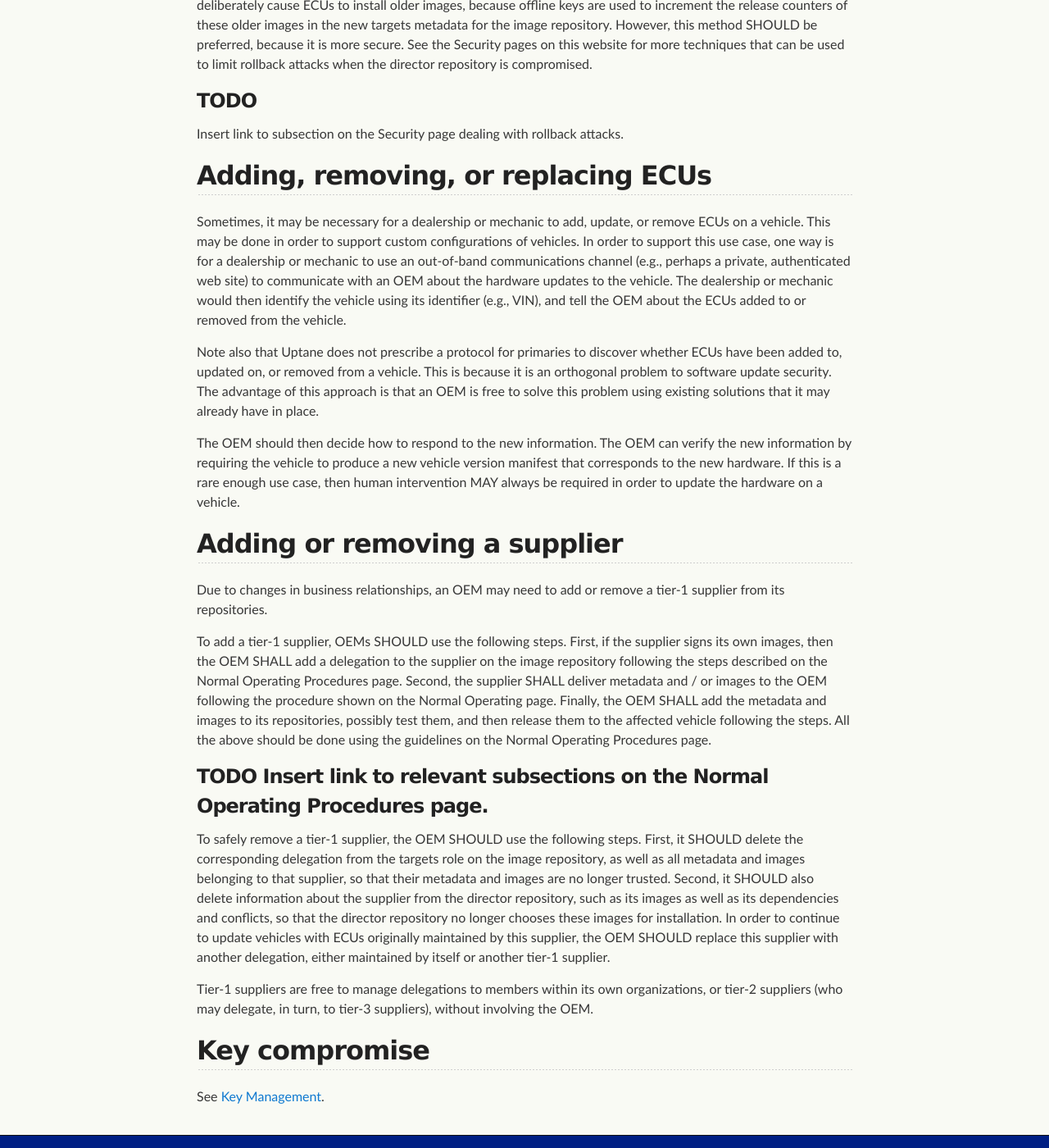
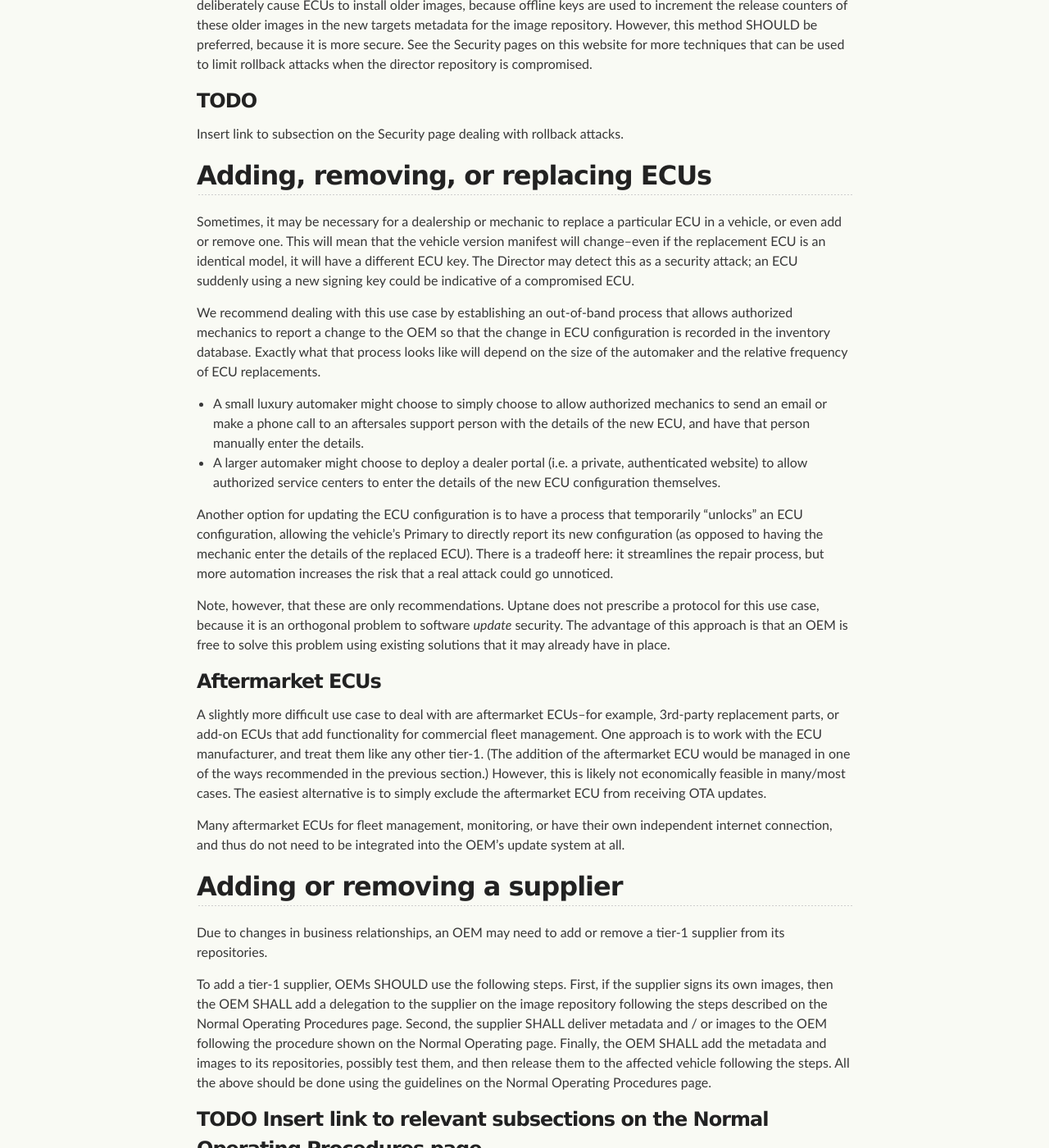
Before and after one commit to uptane/deployment-considerations, a Jekyll site: the page built from exceptional_operations.md, in a window 1280 px wide and 1400 px high, scrolled down 1465 px. Shown: the whole window at 82% size. Built offline with Jekyll 4.4.1, drawn with Linux system fonts in a browser that asks for light colours; our own code applies the rules of GitHub Pages for plain Markdown files.

Commit message:
Add info about aftermarket ECUs, improve ECU replacement section (#17)
* Add info about aftermarket ECUs, improve ECU replacement section

* Update exceptional_operations.md

Co-Authored-By: Trishank K Kuppusamy <33133073+trishankatdatadog@users.noreply.github.com>

```diff
--- a/exceptional_operations.md
+++ b/exceptional_operations.md
@@ -38,12 +38,22 @@ Insert link to subsection on the Security page dealing with rollback attacks.
 
 ## Adding, removing, or replacing ECUs
 
-Sometimes, it may be necessary for a dealership or mechanic to add, update, or remove ECUs on a vehicle. This may be done in order to support custom configurations of vehicles.
-In order to support this use case, one way is for a dealership or mechanic to use an out-of-band communications channel (e.g., perhaps a private, authenticated web site) to communicate with an OEM about the hardware updates to the vehicle. The dealership or mechanic would then identify the vehicle using its identifier (e.g., VIN), and tell the OEM about the ECUs added to or removed from the vehicle.
+Sometimes, it may be necessary for a dealership or mechanic to replace a particular ECU in a vehicle, or even add or remove one. This will mean that the vehicle version manifest will change--even if the replacement ECU is an identical model, it will have a different ECU key. The Director may detect this as a security attack; an ECU suddenly using a new signing key could be indicative of a compromised ECU.
 
-Note also that Uptane does not prescribe a protocol for primaries to discover whether ECUs have been added to, updated on, or removed from a vehicle. This is because it is an orthogonal problem to software update security. The advantage of this approach is that an OEM is free to solve this problem using existing solutions that it may already have in place.
+We recommend dealing with this use case by establishing an out-of-band process that allows authorized mechanics to report a change to the OEM so that the change in ECU configuration is recorded in the inventory database. Exactly what that process looks like will depend on the size of the automaker and the relative frequency of ECU replacements.
 
-The OEM should then decide how to respond to the new information. The OEM can verify the new information by requiring the vehicle to produce a new vehicle version manifest that corresponds to the new hardware. If this is a rare enough use case, then human intervention MAY always be required in order to update the hardware on a vehicle.
+* A small luxury automaker might choose to simply choose to allow authorized mechanics to send an email or make a phone call to an aftersales support person with the details of the new ECU, and have that person manually enter the details.
+* A larger automaker might choose to deploy a dealer portal (i.e. a private, authenticated website) to allow authorized service centers to enter the details of the new ECU configuration themselves.
+
+Another option for updating the ECU configuration is to have a process that temporarily "unlocks" an ECU configuration, allowing the vehicle's Primary to directly report its new configuration (as opposed to having the mechanic enter the details of the replaced ECU). There is a tradeoff here: it streamlines the repair process, but more automation increases the risk that a real attack could go unnoticed.
+
+Note, however, that these are only recommendations. Uptane does not prescribe a protocol for this use case, because it is an orthogonal problem to software _update_ security. The advantage of this approach is that an OEM is free to solve this problem using existing solutions that it may already have in place.
+
+### Aftermarket ECUs
+
+A slightly more difficult use case to deal with are aftermarket ECUs--for example, 3rd-party replacement parts, or add-on ECUs that add functionality for commercial fleet management. One approach is to work with the ECU manufacturer, and treat them like any other tier-1. (The addition of the aftermarket ECU would be managed in one of the ways recommended in the previous section.) However, this is likely not economically feasible in many/most cases. The easiest alternative is to simply exclude the aftermarket ECU from receiving OTA updates.
+
+Many aftermarket ECUs for fleet management, monitoring, or  have their own independent internet connection, and thus do not need to be integrated into the OEM's update system at all.
 
 ## Adding or removing a supplier
 
```
